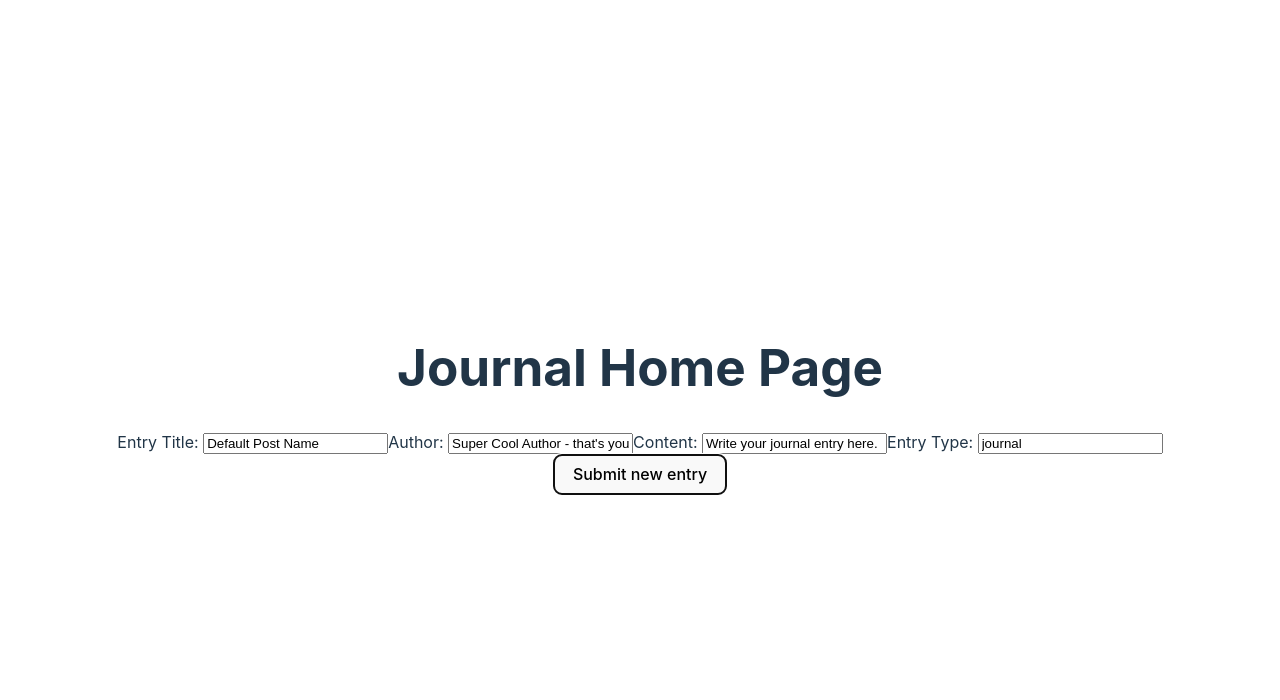
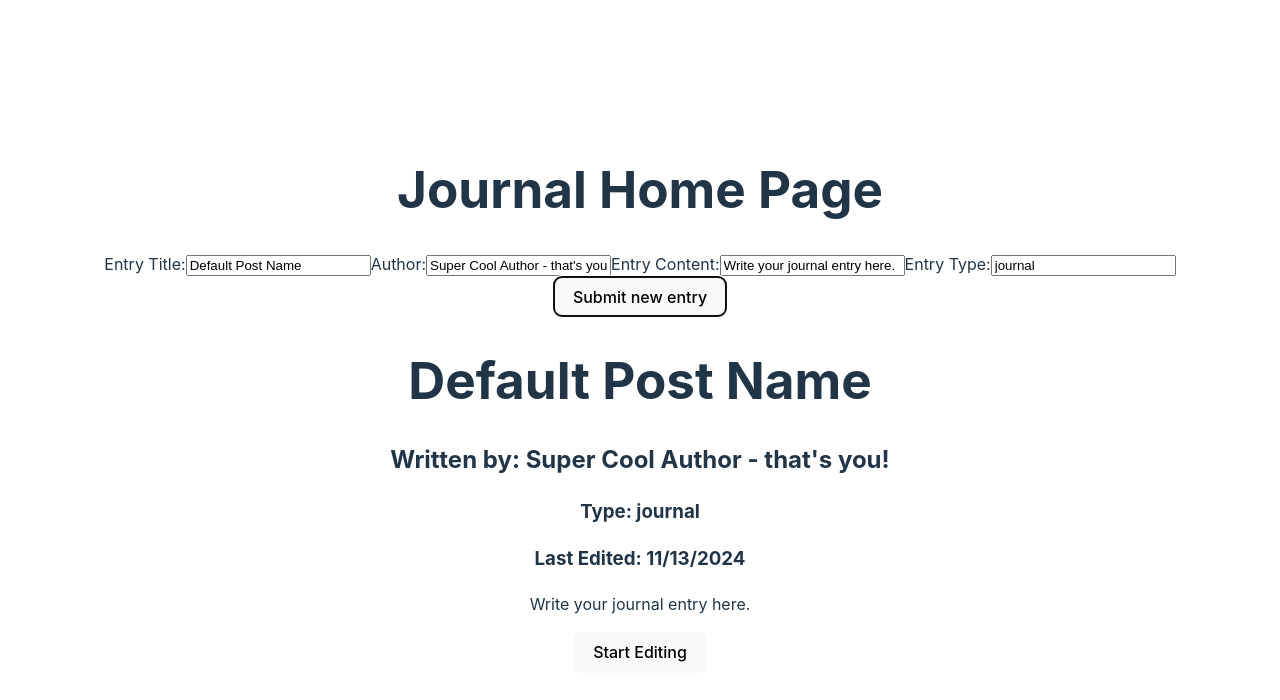
Before and after one commit to GeorgeNeocleous/journal-app, a React (Vite) app: page / in a window 1280 px wide. Both pictures are taken after a click on the button "Submit new entry". Shown: the top 700 px of the page. Built offline with nearby package versions, Linux system fonts and the light colour scheme.

Commit message:
feat: homepage can make and show posts

```diff
--- a/src/components/EntryForm.jsx
+++ b/src/components/EntryForm.jsx
@@ -22,16 +22,17 @@ export default function EntryForm({entryId}){
     let setJournalEntries = useJournalEntriesSetter();
 
     // If entry id is provided as a prop then it is used in the state, if it is not there, then an empty string is used ""
-    let [localId, setLocalId] = useState(entryId ? entryId.toString() : crypto.randomUUID());
+    // These are generated when the component loads
+    let [localId, setLocalId] = useState(entryId ? entryId.toString() : null);
     let [localType, setLocalType] = useState("journal");
     let [localName, setLocalName] = useState("Default Post Name");
     let [localContent, setLocalContent] = useState("Write your journal entry here.");
     let [localAuthor, setLocalAuthor] = useState("Super Cool Author - that's you!");
-    let [localLastEdited, setLocalLastEdited] = useState(Date.now());
     // By default each of these parameters will have an input field assigned to them
     // But Id and LastEdited should not take an input from the user
 
     // The function that handles the button event below to submit all the data to state
+    // These alter/ are generated when the form is submitted to thecontext system
     const handleSubmission = () => {
         setJournalEntries(currentJournalEntries => {
             let newEntry = {
@@ -40,7 +41,7 @@ export default function EntryForm({entryId}){
                 content: localContent,
                 name: localName,
                 type: localType,
-                id: localId
+                id: localId ? localId : crypto.randomUUID()
             }
             // Makes a copy of the array and then combines the new piece of data/the new object
             return [...currentJournalEntries, newEntry];
@@ -50,47 +51,88 @@ export default function EntryForm({entryId}){
 
 
     // input name needs to match the htmlfor in the label
+//     return(
+//         <>
+//             <label htmlFor="localName">Entry Title: </label>
+//             <input
+//                 type="text"
+//                 name="localName"
+//                 value={localName}
+//                 defaultValue={localName}
+//                 onChange={(event) => setLocalName(event.target.value)}
+//             />
+
+//             <label htmlFor="localAuthor">Author: </label>
+//             <input
+//                 type="text"
+//                 name="localAuthor"
+//                 value={localAuthor}
+//                 defaultValue={localAuthor}
+//                 onChange={(event) => setLocalAuthor(event.target.value)}
+//             />
+
+//             <label htmlFor="localContent">Content: </label>
+//             <input
+//                 type="text"
+//                 name="localContent"
+//                 value={localContent}
+//                 defaultValue={localContent}
+//                 onChange={(event) => setLocalContent(event.target.value)}
+//             />
+
+//             <label htmlFor="localType">Entry Type: </label>
+//             <input
+//                 type="text"
+//                 name="localAuthor"
+//                 value={localType}
+//                 defaultValue={localType}
+//                 onChange={(event) => setLocalType(event.target.value)}
+//             />
+//             <button onClick={handleSubmission}>
+//                 Submit new entry
+//             </button>
+//         </>
+//     )
+
+// }
     return(
         <>
-            <label htmlFor="localName">Entry Title: </label>
+            <label htmlFor="localName">Entry Title:</label>
             <input
                 type="text"
                 name="localName"
                 value={localName}
-                defaultValue={localName}
                 onChange={(event) => setLocalName(event.target.value)}
             />
 
-            <label htmlFor="localAuthor">Author: </label>
+            <label htmlFor="localAuthor">Author:</label>
             <input
                 type="text"
                 name="localAuthor"
                 value={localAuthor}
-                defaultValue={localAuthor}
                 onChange={(event) => setLocalAuthor(event.target.value)}
             />
 
-            <label htmlFor="localContent">Content: </label>
+
+            <label htmlFor="localContent">Entry Content:</label>
             <input
                 type="text"
                 name="localContent"
                 value={localContent}
-                defaultValue={localContent}
                 onChange={(event) => setLocalContent(event.target.value)}
             />
 
-            <label htmlFor="localType">Entry Type: </label>
+            <label htmlFor="localType">Entry Type:</label>
             <input
                 type="text"
-                name="localAuthor"
+                name="localType"
                 value={localType}
-                defaultValue={localType}
                 onChange={(event) => setLocalType(event.target.value)}
             />
+
             <button onClick={handleSubmission}>
                 Submit new entry
             </button>
         </>
-    )
-
+    );
 }
--- /dev/null
+++ b/src/components/JournalEntryContainer.jsx
@@ -0,0 +1,54 @@
+import { useEffect, useState } from "react";
+import { useJournalEntriesData } from "../contexts/EntriesContext";
+import EntryForm from "./EntryForm";
+import ViewEntry from "./ViewEntry";
+
+
+export default function JournalEntryContainer({entryId}){
+
+    //
+    let [isEditing, setEditing] = useState(false);
+    let journalEntriesData = useJournalEntriesData();
+
+    let [currentJournalEntry, setCurrentJournalEntry] = useState({});
+
+    useEffect(() => {
+        // On componentDidMount, Retrieve journal entry with id of {entryId}
+        // from {journalEntriesData}
+        // and set that into {currentJournalEntry}
+        // If this condition returns true then it will return that object
+        // If the id for that entry matches the prop of this component then its possible to retrieve that object
+        let currentEntry = journalEntriesData.find((entry) => entry.id == entryId);
+        setCurrentJournalEntry(currentEntry);
+
+    }, []);
+
+    if (isEditing){
+        return  <>
+            <EntryForm entryId={currentJournalEntry.id} />
+            <button onClick={() => setEditing(false)}>
+                Start Editing
+            </button>
+        </>
+    } else {
+        // Passes the currentJournalEntry state variable to the ViewEntry Component
+        return  <>
+            <ViewEntry journalEntry={currentJournalEntry} />
+            <button onClick={() => setEditing(false)}>
+                Start Editing
+            </button>
+        </>
+
+    }
+
+    // return(
+    //     <>
+    //         (isEditing ?
+    //         <EntryForm entryId={currentJournalEntry.id} />
+    //         :
+    //         <ViewEntry entryId={currentJournalEntry.id} />)
+    //     </>
+    // )
+    // If isEditing is true, passes in the currentEntry as a prop to the form
+    // If false passes the currentEntry as a prop to the ViewEntry
+}
--- /dev/null
+++ b/src/components/LatestXPosts.jsx
@@ -0,0 +1,49 @@
+import { useEffect, useState } from "react";
+import { useJournalEntriesData } from "../contexts/EntriesContext";
+import JournalEntryContainer from "./JournalEntryContainer";
+
+
+export default function LatestXPosts({limit}){
+    let journalEntries = useJournalEntriesData();
+
+    let [sortedAndTrimmedPostList, setProcessedPostList] = useState([]);
+    // The idea is that when there are changes to journalEntries, the PostList should re-render through use-effects
+
+    useEffect(() => {
+        // Detect any changes to the context data of journal entries
+        // And process the context data into a sorted and trimmed post list
+        let tempListCopy = [...journalEntries];
+
+        // This is where the posts are sorted for rendering
+        tempListCopy.sort((a, b) => {
+            if (a.lastEdited < b.lastEdited){
+                return -1;
+            } else if (a.lastEdited > b.lastEdited){
+                return 1;
+            } else {
+                return 0;
+            }
+        });
+
+        tempListCopy.reverse();
+
+        if (limit && limit > 0 && tempListCopy.length > limit){
+            // Cuts the array down to a size if it's already above that size
+            tempListCopy.length = limit;
+        }
+        console.log("Sorted post list value is:");
+        console.log(tempListCopy);
+
+
+        setProcessedPostList(tempListCopy);
+    }, [journalEntries]);
+
+    return(
+        <>
+            {sortedAndTrimmedPostList.map((entry) => {
+                return <JournalEntryContainer key={entry.id} entryId={entry.id} />
+            })}
+        </>
+    )
+
+}
--- /dev/null
+++ b/src/components/ViewEntry.jsx
@@ -0,0 +1,39 @@
+// import JournalEntryContainer from "./JournalEntryContainer";
+
+
+// export default function ViewEntry ({journalEntry}){
+
+//     if (journalEntry.name){
+//         return <div id={journalEntry.id}>
+//             {/* Actual journal entry content to view! */}
+//             <h1>{journalEntry.name}</h1>
+//             <h2>Written by: {journalEntry.author}</h2>
+//             <h3>{journalEntry.type}</h3>
+//             <h3>Last Edited: {new Date(journalEntry.lastEdited).toLocaleDateString()}</h3>
+//             <p>{journalEntry.content}</p>
+//         </div>
+//     } else {
+//         return <div>
+//             <h6> Something went wrong! </h6>
+//         </div>
+//     }
+// }
+
+export default function ViewEntry({journalEntry}){
+
+	if (journalEntry.name){
+		return <div id={journalEntry.id}>
+			{/* Actual journal entry content to view! */}
+			<h1>{journalEntry.name}</h1>
+			<h2>Written by: {journalEntry.author}</h2>
+			<h3>Type: {journalEntry.type}</h3>
+			<h3>Last Edited: {new Date(journalEntry.lastEdited).toLocaleDateString()}</h3>
+			<p>{journalEntry.content}</p>
+		</div>
+	} else {
+		return <div>
+			<h6>Something went to wrong!</h6>
+		</div>
+	}
+
+}
--- a/src/pages/HomePage.jsx
+++ b/src/pages/HomePage.jsx
@@ -1,4 +1,5 @@
 import EntryForm from "../components/EntryForm";
+import LatestXPosts from "../components/LatestXPosts";
 
 export default function HomePage() {
     return(
@@ -7,6 +8,7 @@ export default function HomePage() {
             {/* New post form:  */}
             <EntryForm />
             {/* Latest X amount of posts: */}
+            <LatestXPosts limit={3}/>
         </>
     );
 }
```
